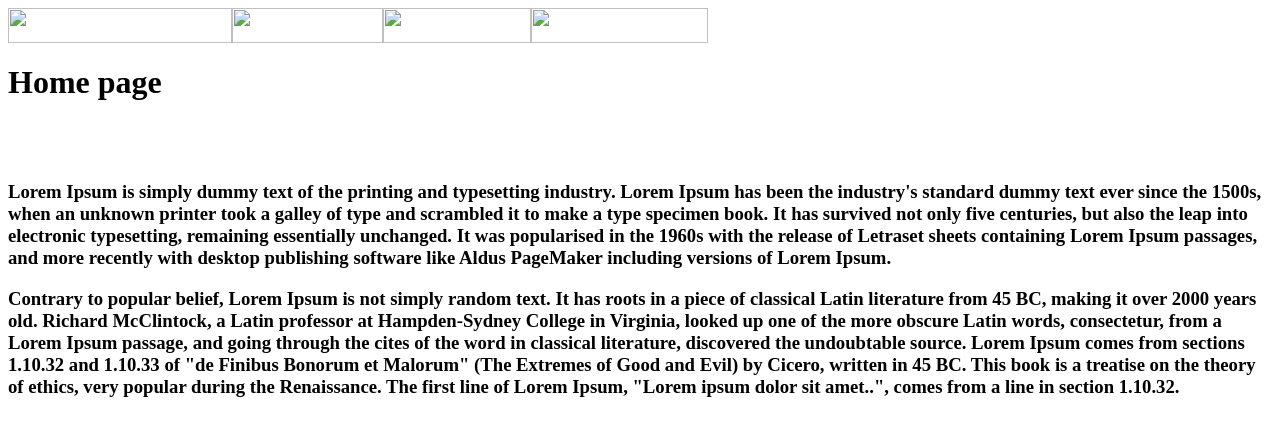
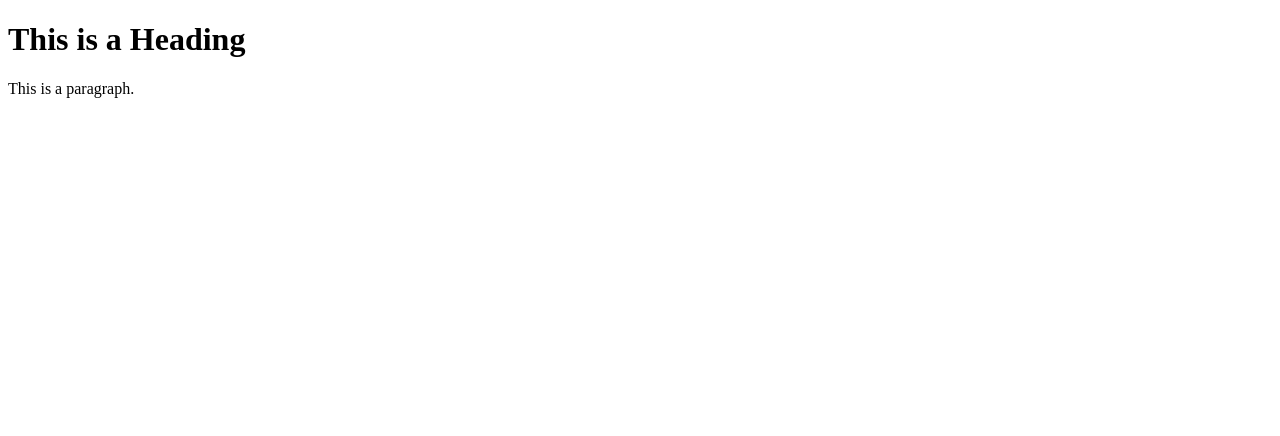
Before and after one commit to Zephyr1811/sitodiprova, a plain HTML site: page index.html in a window 1280 px wide. Drawn offline with Linux system fonts and the light colour scheme.

Commit message:
Update index.html

```diff
--- a/index.html
+++ b/index.html
@@ -1,17 +1,12 @@
-<!DOCTYPE html PUBLIC "-//W3C//DTD XHTML 1.0 Transitional//EN" "http://www.w3.org/TR/xhtml1/DTD/xhtml1-transitional.dtd">
-<html xmlns="http://www.w3.org/1999/xhtml">
+<!DOCTYPE html>
+<html>
 <head>
-<meta http-equiv="Content-Type" content="text/html; charset=utf-8" />
-<title>Documento senza titolo</title>
+<title>Page Title</title>
+</head>
+<body>
 
-<link href="stile.css" rel="stylesheet" type="text/css" />
-</head>
+<h1>This is a Heading</h1>
+<p>This is a paragraph.</p>
 
-<body onload="MM_preloadImages('immagini/homeac.gif','immagini/l01ac.gif','immagini/l02ac.gif','immagini/l03ac.gif')">
-<a href="index.html" onmouseout="MM_swapImgRestore()" onmouseover="MM_swapImage('Image1','','immagini/homeac.gif',1)"><img src="immagini/home.gif" width="224" height="35" id="Image1" /></a><a href="pagina2.html" onmouseout="MM_swapImgRestore()" onmouseover="MM_swapImage('Image2','','immagini/l01ac.gif',1)"><img src="immagini/l01.gif" width="151" height="35" id="Image2" /></a><a href="pagina3.html" onmouseout="MM_swapImgRestore()" onmouseover="MM_swapImage('Image3','','immagini/l02ac.gif',1)"><img src="immagini/l02.gif" width="148" height="35" id="Image3" /></a><a href="pagina4.html" onmouseout="MM_swapImgRestore()" onmouseover="MM_swapImage('Image4','','immagini/l03ac.gif',1)"><img src="immagini/l03.gif" width="177" height="35" id="Image4" /></a>
-<h1>Home page</h1>
-<h1>&nbsp;</h1>
-<h3><strong>Lorem Ipsum</strong> is simply dummy text of the printing and typesetting industry. Lorem Ipsum has been the industry's standard dummy text ever since the 1500s, when an unknown printer took a galley of type and scrambled it to make a type specimen book. It has survived not only five centuries, but also the leap into electronic typesetting, remaining essentially unchanged. It was popularised in the 1960s with the release of Letraset sheets containing Lorem Ipsum passages, and more recently with desktop publishing software like Aldus PageMaker including versions of Lorem Ipsum.</h3>
-<h3>Contrary to popular belief, Lorem Ipsum is not simply random text. It has roots in a piece of classical Latin literature from 45 BC, making it over 2000 years old. Richard McClintock, a Latin professor at Hampden-Sydney College in Virginia, looked up one of the more obscure Latin words, consectetur, from a Lorem Ipsum passage, and going through the cites of the word in classical literature, discovered the undoubtable source. Lorem Ipsum comes from sections 1.10.32 and 1.10.33 of &quot;de Finibus Bonorum et Malorum&quot; (The Extremes of Good and Evil) by Cicero, written in 45 BC. This book is a treatise on the theory of ethics, very popular during the Renaissance. The first line of Lorem Ipsum, &quot;Lorem ipsum dolor sit amet..&quot;, comes from a line in section 1.10.32.</h3>
 </body>
 </html>
```
